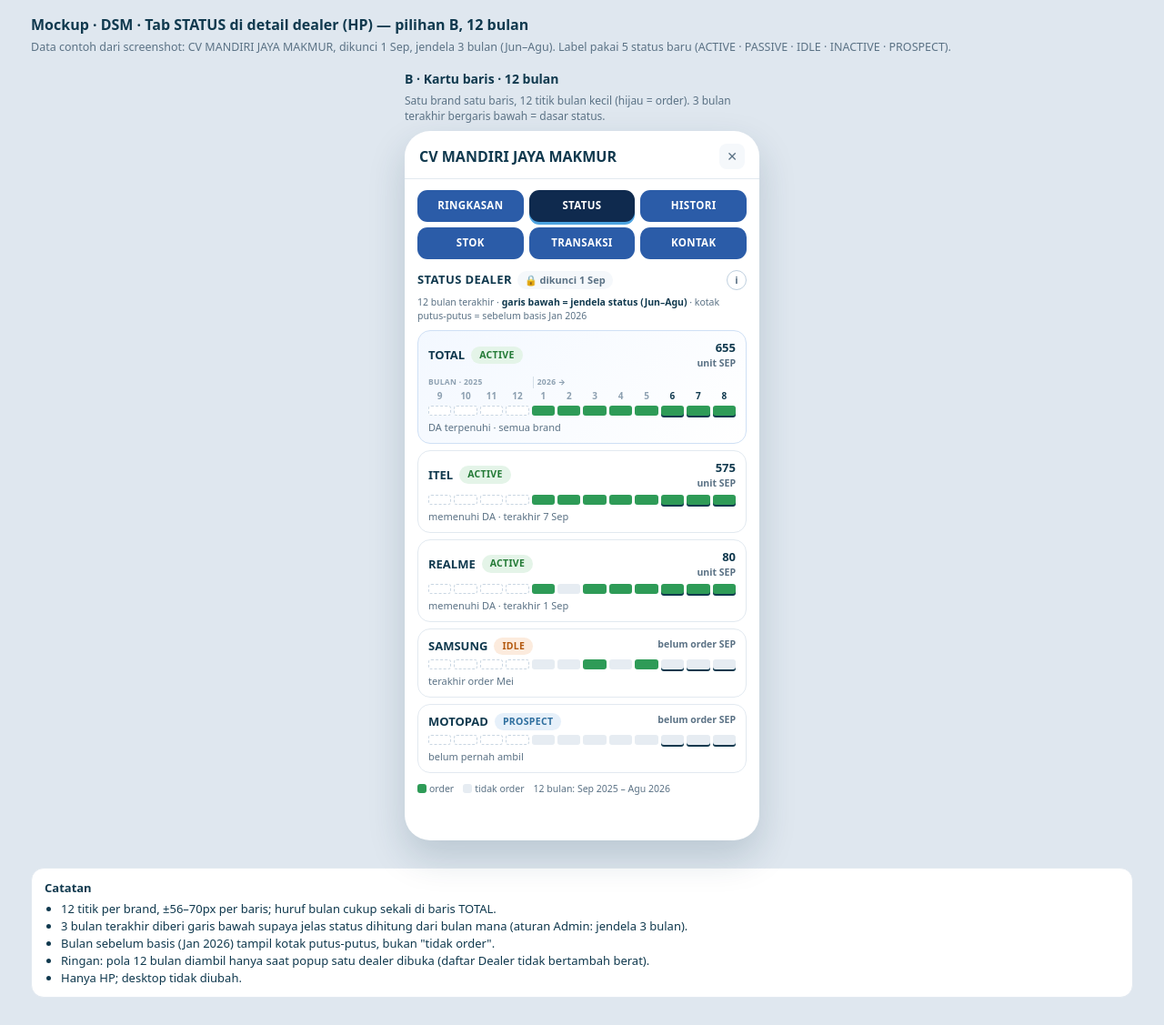
After one commit to amienramdhani/dsm_app, a PHP site: page /doc/mockup/2026-11-19/dsm-status-dealer-hp.html in a window 1280 px wide. The commit adds this page. Shown: the whole page at 91% size. Run offline with PHP 8.4, Linux system fonts and the light colour scheme; a stand-in replaces the project's code that opens the database connection.

Commit message:
update 19 nov malam

```diff
--- /dev/null
+++ b/doc/mockup/2026-11-19/dsm-status-dealer-hp.html
@@ -0,0 +1,75 @@
+<!doctype html>
+<html lang="id"><head><meta charset="utf-8"><meta name="viewport" content="width=device-width,initial-scale=1">
+<title>Mockup · DSM · Tab STATUS di detail dealer (HP)</title>
+<style>
+:root{--petrol:#10394E;--mut:#5B7285;--line:#E2E9F0;--soft:#F5F8FB;--blue:#1E5FB8;
+ --ac:#237A36;--acb:#E4F4E8;--pa:#9A6400;--pab:#FDF3DC;--id:#B4590F;--idb:#FCEBDD;--in:#B4332E;--inb:#FBE6E5;--pr:#2E6E9E;--prb:#E6F0FA}
+*{box-sizing:border-box}body{margin:0;background:#dfe7ef;color:var(--petrol);font:14px/1.45 system-ui,-apple-system,"Segoe UI",Roboto,sans-serif}
+.top{max-width:1240px;margin:0 auto;padding:16px 14px 4px}.top h1{font-size:16px;margin:0 0 4px}.top p{margin:0;color:var(--mut);font-size:12.5px}
+.wrap{display:flex;gap:22px;justify-content:center;flex-wrap:wrap;padding:12px 14px 30px}
+.col{width:390px}.col>h2{font-size:14px;margin:0 0 4px}.col>.why{font-size:12px;color:var(--mut);margin:0 0 8px;min-height:34px}
+.phone{width:390px;height:780px;background:#fff;border-radius:28px;overflow:hidden;box-shadow:0 18px 40px rgba(16,57,78,.18);display:flex;flex-direction:column}
+.sh{padding:14px 16px 10px;border-bottom:1px solid var(--line);display:flex;align-items:center}.sh b{font-size:16px;flex:1}.sh i{font-style:normal;width:28px;height:28px;border-radius:8px;background:var(--soft);display:grid;place-items:center;color:var(--mut)}
+.body{overflow:auto;padding:12px 14px 20px;flex:1}
+.tabs6{display:grid;grid-template-columns:repeat(3,1fr);gap:6px;margin-bottom:12px}.tabs6 div{background:#2B5CA8;color:#fff;border-radius:11px;text-align:center;padding:9px 0;font-weight:800;font-size:11.5px;letter-spacing:.03em}.tabs6 .on{background:#0F2A4E;box-shadow:0 3px 0 #4DA3E0}
+.hd{display:flex;align-items:center;gap:6px;font-weight:800;font-size:13px;letter-spacing:.03em;margin:2px 0 10px}.hd .lk{font-size:11px;font-weight:700;color:var(--mut);background:var(--soft);border-radius:999px;padding:2px 8px;letter-spacing:0}
+.hd .i{margin-left:auto;width:22px;height:22px;border-radius:50%;border:1.5px solid #BFD0DF;color:var(--mut);display:grid;place-items:center;font-size:11px;font-weight:800}
+.pill{display:inline-block;border-radius:999px;padding:2px 9px;font-size:10.5px;font-weight:800;letter-spacing:.03em;white-space:nowrap}
+.ACTIVE{background:var(--acb);color:var(--ac)}.PASSIVE{background:var(--pab);color:var(--pa)}.IDLE{background:var(--idb);color:var(--id)}.INACTIVE{background:var(--inb);color:var(--in)}.PROSPECT{background:var(--prb);color:var(--pr)}
+.dots{display:inline-flex;gap:3px}.dots i{width:12px;height:12px;border-radius:4px;background:#E6ECF2}.dots i.y{background:#2E9B57}
+.d12{display:grid;grid-template-columns:repeat(12,1fr);gap:3px;width:100%}.d12 i{height:11px;border-radius:3px;background:#E6ECF2}.d12 i.y{background:#2E9B57}.d12 i.b{background:#fff;border:1px dashed #C9D6E2}.d12 i.w{box-shadow:0 2px 0 #10394E}
+.m12c{display:grid;grid-template-columns:4fr 8fr;gap:3px;font-size:8.5px;font-weight:800;color:#8DA0B1;letter-spacing:.3px;margin-top:2px}.m12c span+span{border-left:1px solid #D5DFE8;padding-left:4px}
+.m12{display:grid;grid-template-columns:repeat(12,1fr);gap:3px;width:100%;font-size:10px;font-weight:800;color:#8DA0B1;text-align:center;margin:1px 0 4px}.m12 span.w{color:#10394E}
+.rb .s2{grid-column:1/-1}.rb .s3{grid-column:1/-1;font-size:11px;color:var(--mut)}
+.mhd{display:inline-flex;gap:3px}.mhd span{width:12px;text-align:center;font-size:8.5px;font-weight:800;color:#8DA0B1}
+/* A tabel */
+.ta{width:100%;border-collapse:collapse;font-size:12.5px}.ta th{font-size:9.5px;letter-spacing:.06em;color:var(--mut);text-align:left;font-weight:800;padding:0 4px 6px;border-bottom:1px solid var(--line)}
+.ta td{padding:9px 4px;border-bottom:1px solid var(--line);vertical-align:middle}.ta td.r{text-align:right;white-space:nowrap}.ta td.r small{display:block;color:var(--mut);font-size:10.5px}
+.ta tr.tot td{background:#F3F8FF}.ta tr.tot td:first-child{border-radius:10px 0 0 10px}.ta tr.tot td:last-child{border-radius:0 10px 10px 0}.ta b.br{font-size:12.5px}
+.ta tr.open td{background:#FBFCFE}.ta tr.det td{padding:0 4px 9px;font-size:11.5px;color:var(--mut)}
+/* B kartu baris */
+.rb{border:1px solid var(--line);border-radius:14px;padding:9px 11px;margin-bottom:7px;display:grid;grid-template-columns:1fr auto;row-gap:5px}
+.rb.tot{background:linear-gradient(135deg,#F3F8FF,#fff);border-color:#CFE0F5}.rb .n{font-weight:800;font-size:13px;display:flex;align-items:center;gap:7px}
+.rb .q{text-align:right;font-weight:800;font-size:13px}.rb .q small{font-weight:600;color:var(--mut);font-size:10.5px;display:block}
+.rb .s{grid-column:1/-1;display:flex;align-items:center;gap:8px;font-size:11px;color:var(--mut)}
+/* C ringkas + grup */
+.big{border-radius:16px;padding:12px 14px;background:linear-gradient(135deg,#EAF5EE,#fff);border:1px solid #CFE8D7;margin-bottom:10px}
+.big .r1{display:flex;align-items:center;gap:8px}.big .r1 b{font-size:13px}.big .r1 .q{margin-left:auto;font-weight:800;font-size:18px}.big .r1 .q small{font-size:10.5px;color:var(--mut);font-weight:600}
+.big .r2{display:flex;align-items:center;gap:8px;margin-top:6px;font-size:11px;color:var(--mut)}
+.grp{margin-bottom:9px}.grp .gh{display:flex;align-items:center;gap:6px;font-size:11px;font-weight:800;color:var(--mut);margin-bottom:5px}
+.chips{display:flex;flex-wrap:wrap;gap:6px}.bc{border:1px solid var(--line);border-radius:12px;padding:6px 9px;font-size:12px;font-weight:800;display:flex;align-items:center;gap:6px;background:#fff}
+.bc small{font-weight:600;color:var(--mut);font-size:10.5px}.bc.on{border-color:#9DB9DC;box-shadow:0 2px 8px rgba(30,95,184,.15)}
+.tipc{background:var(--soft);border-radius:12px;padding:9px 11px;font-size:11.5px;color:var(--mut);margin:-2px 0 9px}.tipc b{color:var(--petrol)}
+.leg{display:flex;gap:10px;font-size:10.5px;color:var(--mut);margin-top:10px;align-items:center}.leg i{display:inline-block;width:10px;height:10px;border-radius:3px;background:#2E9B57;margin-right:3px;vertical-align:-1px}.leg i.n{background:#E6ECF2}
+.side{max-width:1240px;margin:0 auto 30px;padding:0 14px}.side .c{background:#fff;border:1px solid var(--line);border-radius:14px;padding:12px 14px;font-size:13px}
+.side ul{margin:4px 0 0;padding-left:18px}.rec{border-left:4px solid #F07A0C}
+</style></head><body>
+<div class="top"><h1>Mockup · DSM · Tab STATUS di detail dealer (HP) — pilihan B, 12 bulan</h1>
+<p>Data contoh dari screenshot: CV MANDIRI JAYA MAKMUR, dikunci 1 Sep, jendela 3 bulan (Jun–Agu). Label pakai 5 status baru (ACTIVE · PASSIVE · IDLE · INACTIVE · PROSPECT).</p></div>
+<div class="wrap" id="w"></div>
+<div class="side"><div class="c rec"><b>Catatan</b><ul>
+<li>12 titik per brand, ±56–70px per baris; huruf bulan cukup sekali di baris TOTAL.</li>
+<li>3 bulan terakhir diberi garis bawah supaya jelas status dihitung dari bulan mana (aturan Admin: jendela 3 bulan).</li>
+<li>Bulan sebelum basis (Jan 2026) tampil kotak putus-putus, bukan "tidak order".</li>
+<li>Ringan: pola 12 bulan diambil hanya saat popup satu dealer dibuka (daftar Dealer tidak bertambah berat).</li>
+<li>Hanya HP; desktop tidak diubah.</li></ul></div></div>
+<script>
+const M=['J','J','A'];const M12=[9,10,11,12,1,2,3,4,5,6,7,8];
+const d12=(p)=>`<div class="d12">${[...p].map((c,i)=>`<i class="${c==='b'?'b':c==='y'?'y':''}${i>=9?' w':''}"></i>`).join('')}</div>`;
+const m12=`<div class="m12c"><span>BULAN · 2025</span><span>2026 →</span></div><div class="m12">${M12.map((m,i)=>`<span class="${i>=9?'w':''}">${m}</span>`).join('')}</div>`;
+const P12={TOTAL:'bbbbyyyyyyyy',ITEL:'bbbbyyyyyyyy',REALME:'bbbbynyyyyyy',SAMSUNG:'bbbbnnynynnn',MOTOPAD:'bbbbnnnnnnnn'};
+const D=[{b:'TOTAL',s:'ACTIVE',p:'yyy',q:655,t:'semua brand',da:'DA terpenuhi'},{b:'ITEL',s:'ACTIVE',p:'yyy',q:575,t:'terakhir 7 Sep',da:'memenuhi DA'},{b:'REALME',s:'ACTIVE',p:'yyy',q:80,t:'terakhir 1 Sep',da:'memenuhi DA'},{b:'SAMSUNG',s:'IDLE',p:'nnn',q:0,t:'terakhir order Mei',da:''},{b:'MOTOPAD',s:'PROSPECT',p:'nnn',q:0,t:'belum pernah ambil',da:''}];
+const dots=p=>`<span class="dots">${[...p].map(c=>`<i class="${c==='y'?'y':''}"></i>`).join('')}</span>`;
+const mh=`<span class="mhd">${M.map(m=>`<span>${m}</span>`).join('')}</span>`;
+const shell=(inner)=>`<div class="phone"><div class="sh"><b>CV MANDIRI JAYA MAKMUR</b><i>✕</i></div><div class="body">
+<div class="tabs6"><div>RINGKASAN</div><div class="on">STATUS</div><div>HISTORI</div><div>STOK</div><div>TRANSAKSI</div><div>KONTAK</div></div>
+<div class="hd">STATUS DEALER <span class="lk">🔒 dikunci 1 Sep</span><span class="i">i</span></div>${inner}
+<div class="leg"><span><i></i>order</span><span><i class="n"></i>tidak order</span><span>12 bulan: Sep 2025 – Agu 2026</span></div></div></div>`;
+const A=()=>shell(`<table class="ta"><tr><th>BRAND</th><th>STATUS</th><th>${mh}</th><th style="text-align:right">SEP</th></tr>
+${D.map((r,i)=>`<tr class="${i?'':'tot'}${i===3?' open':''}"><td><b class="br">${r.b}</b></td><td><span class="pill ${r.s}">${r.s}</span></td><td>${dots(r.p)}</td><td class="r"><b>${r.q}</b><small>unit</small></td></tr>${i===3?`<tr class="det open"><td colspan="4">Tidak order 3 bulan terakhir · ${r.t} · ketuk baris lain untuk rincian</td></tr>`:''}`).join('')}</table>`);
+const B=()=>shell(`<div style="font-size:10.5px;color:var(--mut);margin:-4px 0 8px">12 bulan terakhir · <b style="color:#10394E">garis bawah = jendela status (Jun–Agu)</b> · kotak putus-putus = sebelum basis Jan 2026</div>`+D.map((r,i)=>`<div class="rb${i?'':' tot'}"><div class="n">${r.b}<span class="pill ${r.s}">${r.s}</span></div><div class="q">${r.q?r.q+' <small>unit SEP</small>':'<small>belum order SEP</small>'}</div>
+<div class="s2">${i===0?m12:''}${d12(P12[r.b])}</div><div class="s3">${[r.da,r.t].filter(Boolean).join(' · ')}</div></div>`).join(''));
+const C=()=>shell(`<div class="big"><div class="r1"><b>TOTAL</b><span class="pill ACTIVE">ACTIVE</span><span class="q">655 <small>unit SEP</small></span></div><div class="r2">${dots('yyy')}<span>order 3 dari 3 bulan · DA terpenuhi</span></div></div>
+${[['ACTIVE',['ITEL','575'],['REALME','80']],['IDLE',['SAMSUNG','0']],['PROSPECT',['MOTOPAD','0']]].map(([s,...bs])=>`<div class="grp"><div class="gh"><span class="pill ${s}">${s}</span>${bs.length} brand</div><div class="chips">${bs.map(([b,q])=>`<div class="bc${b==='SAMSUNG'?' on':''}">${b}<small>${q!=='0'?q+' unit':'–'}</small></div>`).join('')}</div></div>${s==='IDLE'?`<div class="tipc"><b>SAMSUNG</b> · ${dots('nnn')} Jun–Agu tidak order · terakhir order Mei</div>`:''}`).join('')}`);
+document.getElementById('w').innerHTML=[['B · Kartu baris · 12 bulan','Satu brand satu baris, 12 titik bulan kecil (hijau = order). 3 bulan terakhir bergaris bawah = dasar status.',B]].map(([t,w,f])=>`<div class="col"><h2>${t}</h2><p class="why">${w}</p>${f()}</div>`).join('');
+</script></body></html>
--- a/lib/api_menu.php
+++ b/lib/api_menu.php
@@ -100,7 +100,7 @@ function apiDealerDetail($token, $period = null, $selection = null, $customer =
     return ['id' => $customer, 'nama' => js_or($known['nama'] ?? null, $customer . ' (belum di master)'), 'alamat' => js_or($known['alamat'] ?? null, ''), 'kota' => js_or($known['kota'] ?? null, ''), 'region' => js_or($known['region'] ?? null, ''), 'hp' => js_or($known['hp'] ?? null, ''),
         'last' => $last, 'jeda' => $last ? (int) floor(iso_days($db['coverage'][$period]['cutoff']) - iso_days($last)) : null,
         'status' => function_exists('dsDealer_') ? dsDealer_($db, $period, (string) $customer)['status'] : ($current['qty'] >= 2 ? 'AKTIF' : ($current['qty'] > 0 ? 'BELUM MINIMUM DA' : ($hasPrev ? 'DA BULAN LALU' : 'BELUM ORDER'))),
-        'ds' => function_exists('dsDealer_') ? (function () use ($db, $period, $customer) { $d = dsDealer_($db, $period, (string) $customer); $d['bs'] = js_obj($d['bs']); $d['bc'] = js_obj($d['bc']); return $d; })() : null,
+        'ds' => function_exists('dsDealer_') ? (function () use ($db, $period, $customer) { $d = dsDealer_($db, $period, (string) $customer); $d['bs'] = js_obj($d['bs']); $d['bc'] = js_obj($d['bc']); if (function_exists('dsP12_')) { $x = dsP12_($db, $period, (string) $customer); $x['brand'] = js_obj($x['brand']); $d['p12'] = $x; } return $d; })() : null,
         'current' => $current, 'picByBrand'=>$picByBrand,
         'brands' => array_map(fn($brand) => array_merge(['brand' => $brand], PortalCore::metrics($rows, $db, $period, $brand), ['sellout' => StockCore::monthly($db, $period, $ids, $customer, $brand)['qty']]), $brands)];
 }
```
Also changed, not shown: assets/dealer_status.css (+17 -0 lines), assets/dealer_status.js (+15 -2 lines), doc/ai/HANDOFF.md (+5 -0 lines), lib/dealer_status.php (+23 -1 lines), tools/tests/dealer_status_test.php (+24 -0 lines), doc/ai/CHANGELOG_AI.md.
